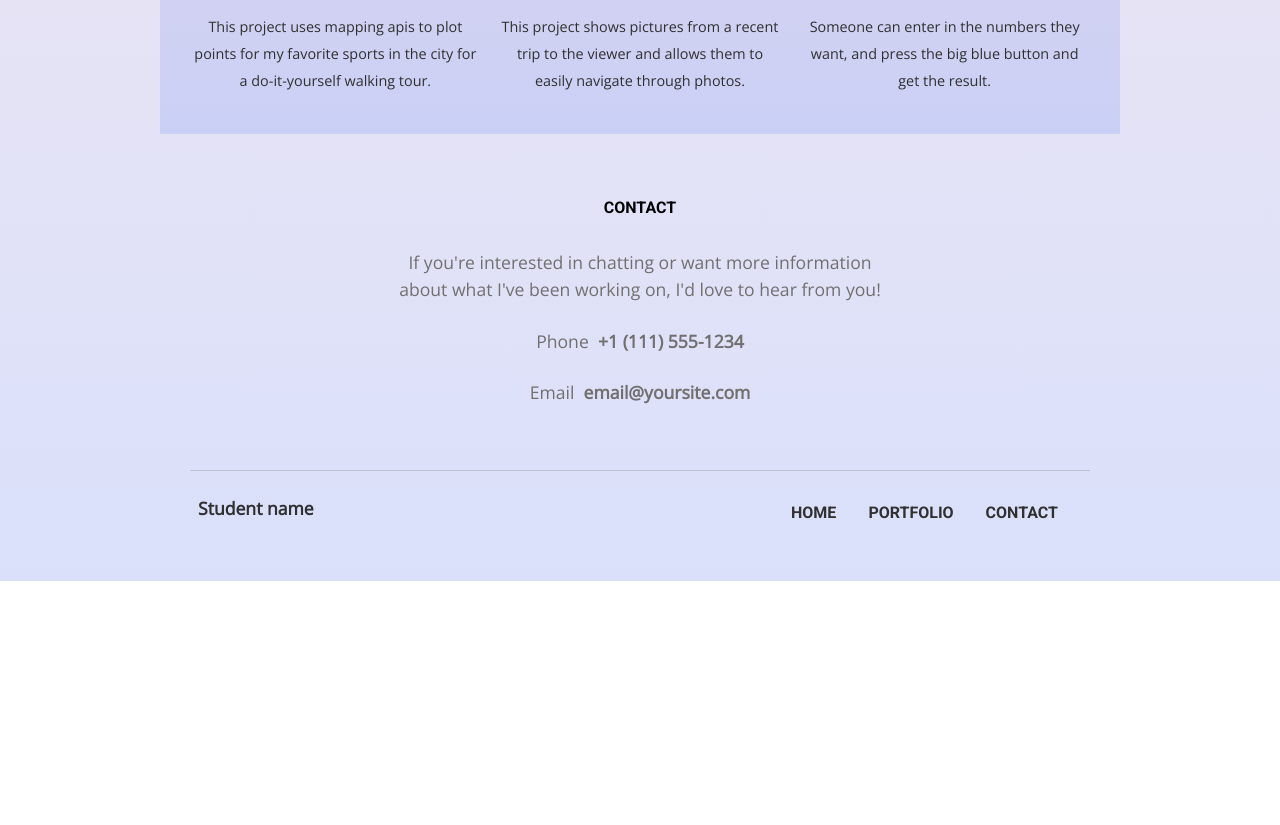
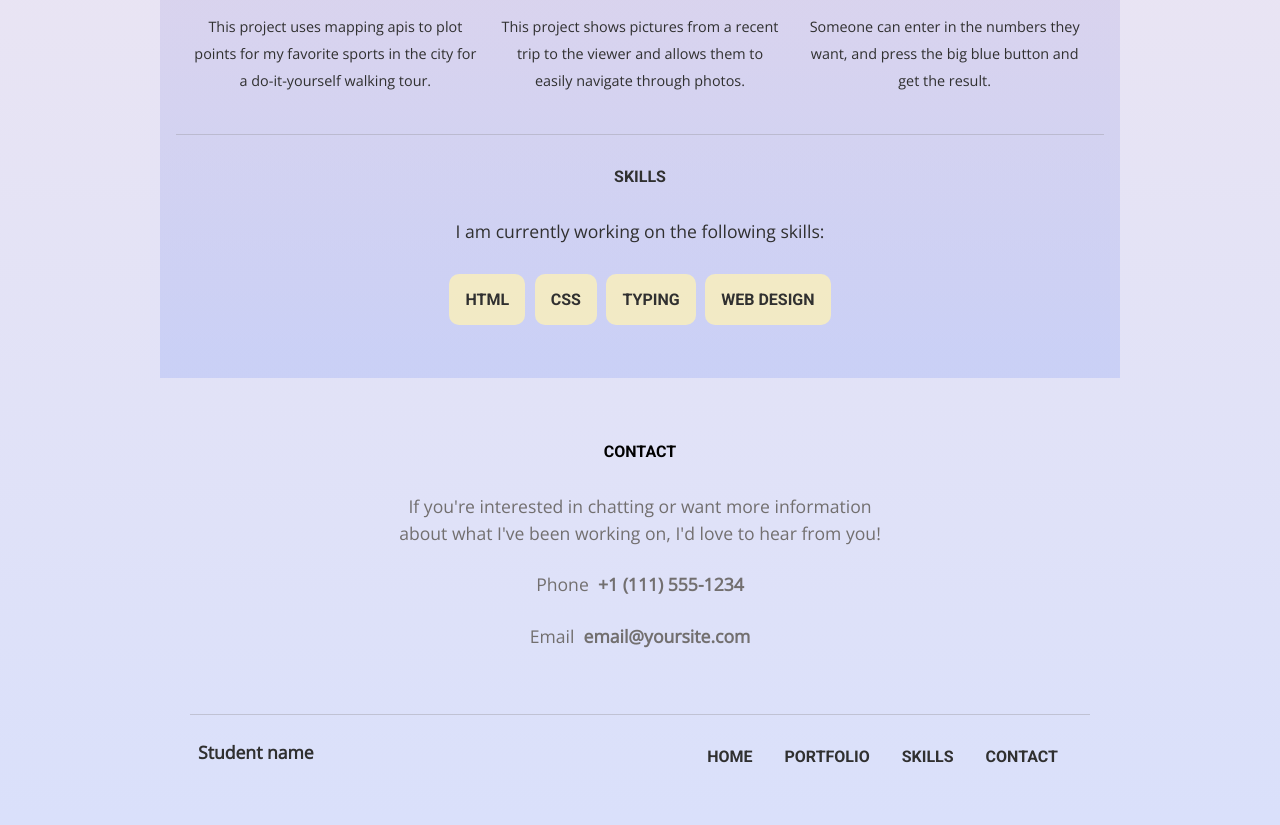
Before and after one commit to danieltreep/responsive-layout-project, a plain HTML site: page index.html in a window 1280 px wide. Shown: the part 1141-1966 px from the top of the page. Before the commit the page ends 1722 px from the top, so only its background shows below. Drawn offline with nearby package versions, Linux system fonts and the light colour scheme.

Commit message:
Final update before review

```diff
--- a/css/style.css
+++ b/css/style.css
@@ -64,6 +64,22 @@ footer {
 .profile-pic {
     width: 70%;
     margin: 1rem;
+}
+#skills {
+    border-top: 1px solid rgba(128, 128, 128, .3);
+}
+.skills {
+    display: flex;
+    flex-direction: column;
+    max-width: 70%;
+    margin: 0 auto;
+}
+.skills-list {
+    background: rgba(255, 244, 183, 0.753);
+    border-radius: 10px;
+    padding: 1rem;
+    margin: .3rem;
+    font-size: 1rem;
 }
 .contact {
     margin: 0 0 4rem;
@@ -145,7 +161,13 @@ footer {
     h3 {
         margin: 1rem;
     }
-    .contact {
+    .skills {
+        flex-direction: row;
+        justify-content: center;
+        max-width: 70%;
+        margin: 0 auto 3rem;
+    }
+     .contact {
         max-width: 70%;
         margin: 0 auto 4rem;
     }
@@ -216,6 +238,12 @@ footer {
     h3 {
         margin: 1rem;
     }
+    .skills {
+        flex-direction: row;
+        justify-content: center;
+        max-width: 70%;
+        margin: 0 auto 3rem;
+    }
     .contact {
         max-width: 50%;
         margin: 0 auto 4rem;
--- a/index.html
+++ b/index.html
@@ -16,6 +16,7 @@
                 <ul class="main-nav">
                     <li class="nav"><a href="index.html">Home</a></li>
                     <li class="nav"><a href="#portfolio">Portfolio</a></li>
+                    <li class="nav"><a href="#skills">Skills</a></li>
                     <li class="nav"><a href="#contact">Contact</a></li>
                 </ul>
             </nav>
@@ -58,6 +59,16 @@
                     <p class="item-text">Someone can enter in the numbers they want, and press the big blue button and get the result.</p>
                 </section>
             </div>
+            <div id="skills">
+                <h2>Skills</h2>
+                <p>I am currently working on the following skills&colon;</p>
+                <ul class="skills">
+                    <li class="skills-list">HTML</li>
+                    <li class="skills-list"> CSS</li>
+                    <li class="skills-list">Typing</li>
+                    <li class="skills-list">Web Design</li>
+                </ul>
+            </div>
         </main>
         <footer>
             <div class="contact" id="contact">
@@ -73,6 +84,7 @@
                 <ul class="nav-bottom">
                     <li class="nav"><a href="index.html">Home</a></li>
                     <li class="nav"><a href="#portfolio">Portfolio</a></li>
+                    <li class="nav"><a href="#skills">Skills</a></li>
                     <li class="nav"><a href="#contact">Contact</a></li>
                 </ul>
             </div>
```
